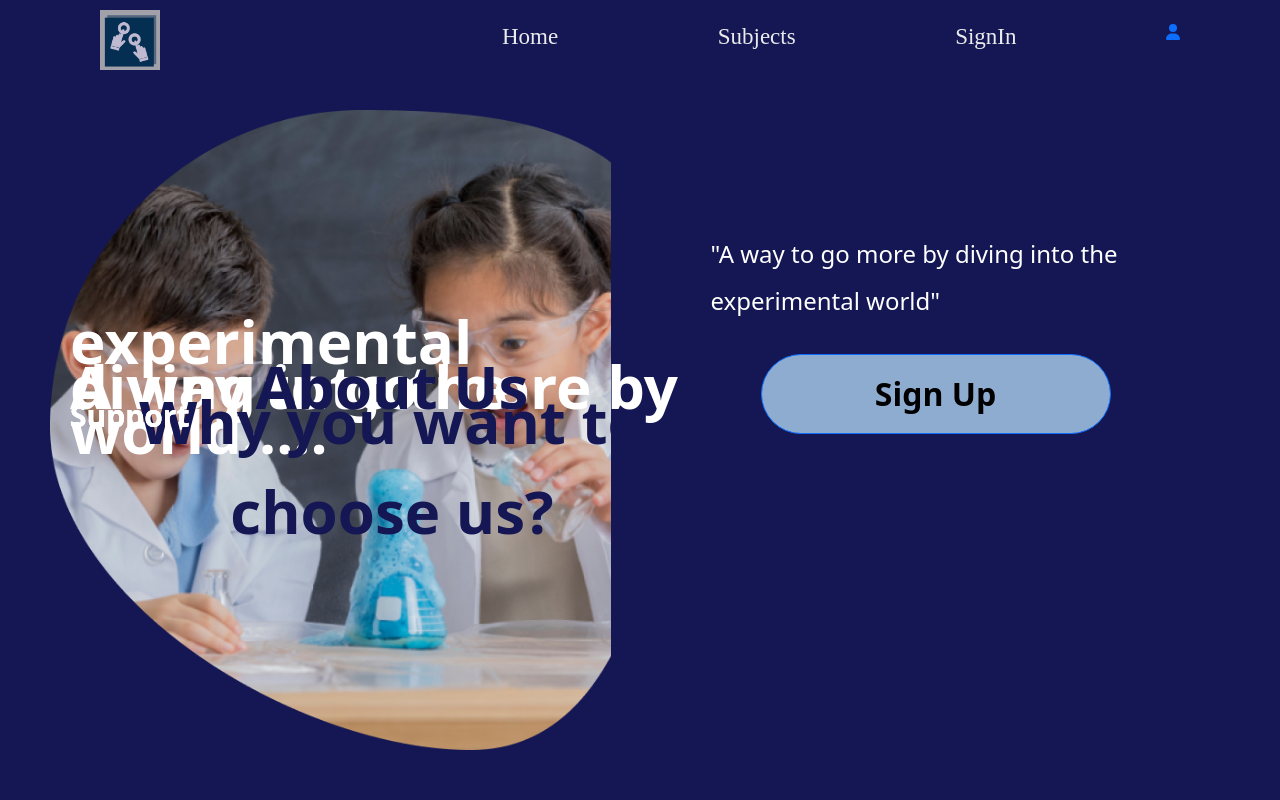
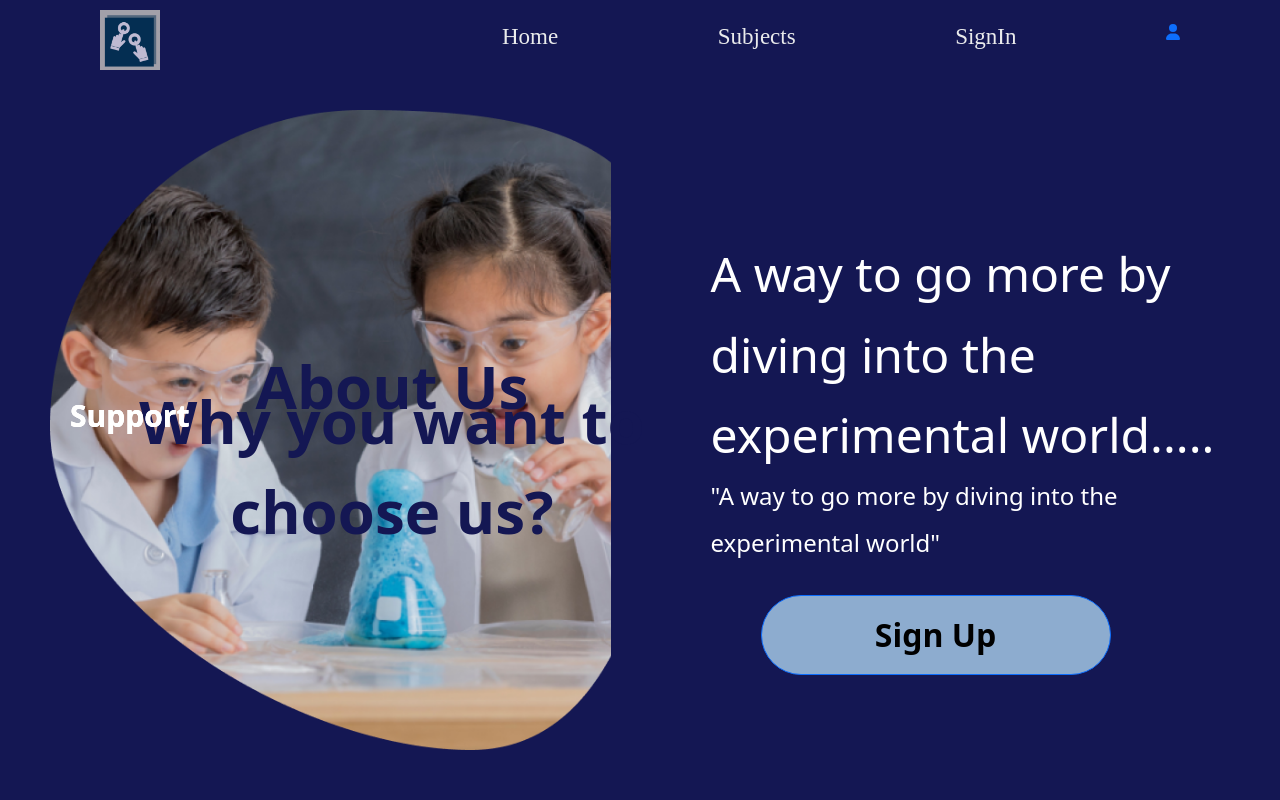
Before and after one commit to Yugeshini16/Capstone-Project-VirtualLab, a React (Create React App) app in the folder frontend/: page / in a window 1280 px wide. Shown: the top 800 px of the page. Built offline with nearby package versions, Linux system fonts and the light colour scheme.

Commit message:
Home rightcontent h2 modified

```diff
--- a/frontend/src/components/pages/Home.css
+++ b/frontend/src/components/pages/Home.css
@@ -25,16 +25,17 @@
 
 }
 
-.rightcontent h1 .H {
+.rightcontent h2 {
     font-size: 48px;
-    font-weight: bolder;
+    font-weight: 30px;
     padding-top: 15px;
 }
 
-.rightcontent h2 {
+.rightcontent h3 {
     font-size: 24px;
     padding-top: 10px;
 }
+
 
 #signbtn {
     margin-left: 50px;
--- a/frontend/src/components/pages/Home.js
+++ b/frontend/src/components/pages/Home.js
@@ -12,16 +12,20 @@ function Home() {
             <div className="containerH">
                 <div className="leftcontent">
                     <div className="picture">
-                        <img src="/public/pictures/HeaderImage.png" alt="Children doing experiments" />
+                        <img src="/public/pictures/HeaderImage.png" alt="Children doing " />
                     </div>
                 </div>
                 <div className="rightcontent">
-                    <h1 className='H'>A way to go more by</h1>
-                    <h1 className='H'>diving into the </h1>
-                    <h1 className='H'>experimental world.....</h1>
-                    <h2 >"A way to go more by diving into the </h2>
-                    <h2>experimental world"</h2>
+
+                    <h2 >A way to go more by</h2>
+                    <h2 >diving into the </h2>
+                    <h2 >experimental world.....</h2>
+
+                    <h3>"A way to go more by diving into the </h3>
+                    <h3>experimental world"</h3>
+
                     <Button id='signbtn' as="input" type="submit" value="Sign Up" />
+
                 </div>
 
             </div>
```
